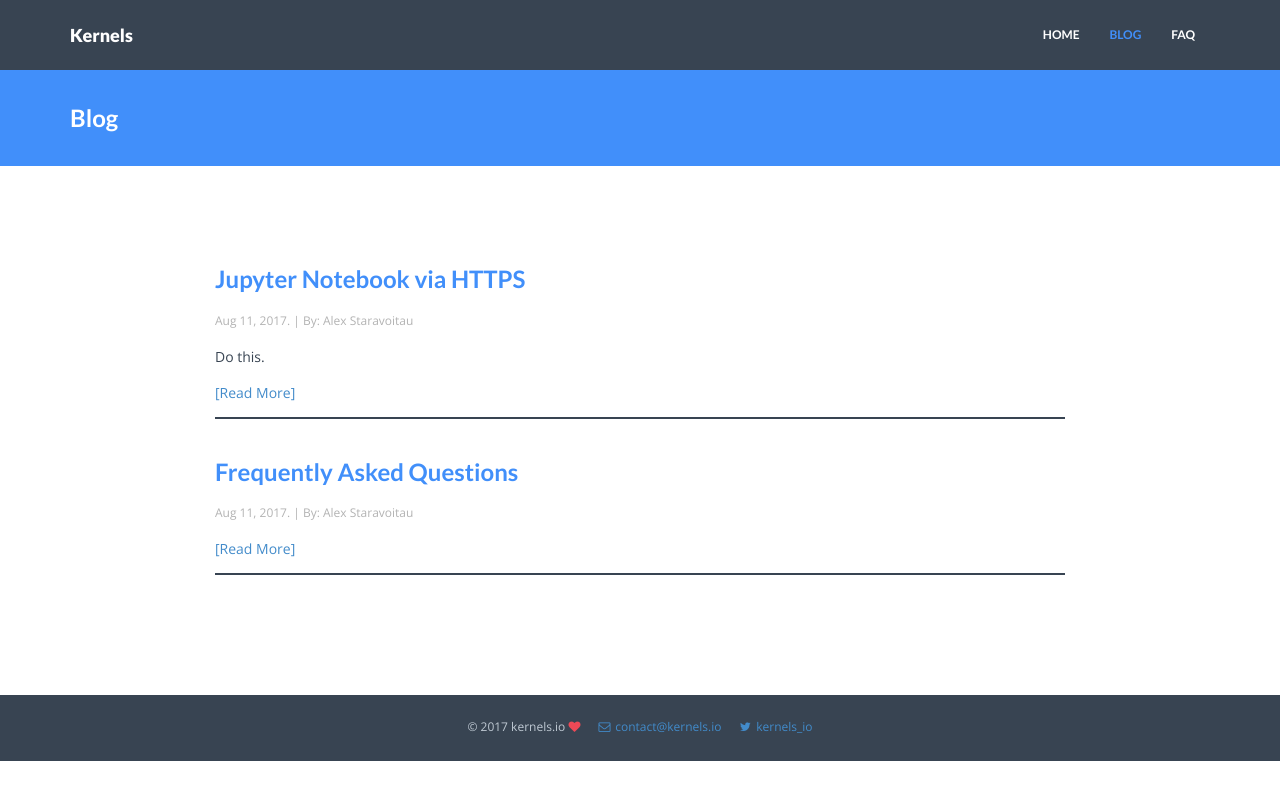
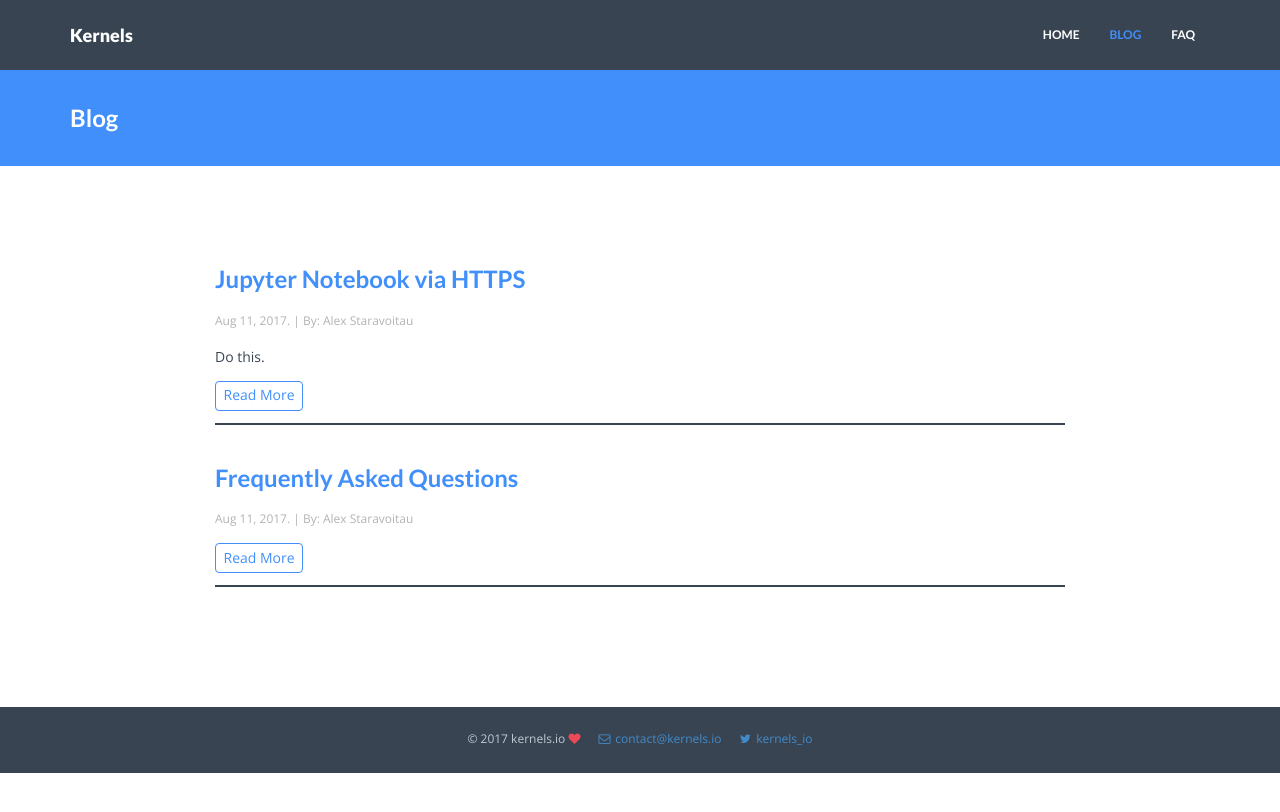
Before and after one commit to test-juno-sh/juno-website-test, a Jekyll site: the page built from blog.html, in a window 1280 px wide. Shown: the top 812 px of the page. Built offline with Jekyll 4.4.1, drawn with Linux system fonts in a browser that asks for light colours; nearby versions of some CDN libraries.

Commit message:
Use designated style for the excerpt button.

```diff
--- a/blog.html
+++ b/blog.html
@@ -17,12 +17,11 @@ permalink: /blog/
             <a href="{{ post.url | prepend: site.baseurl }}"><h3 class="ctitle">{{ post.title }}</h3></a>
             <p><csmall>{{ post.date | date: "%b %-d, %Y" }}. | By: {{ post.author }}</csmall></p>
             {{ post.excerpt }}
-            <p><a href="{{ post.url | prepend: site.baseurl }}">[Read More]</a></p>
+            <p><a href="{{ post.url | prepend: site.baseurl }}" class="btn btn-read-more">Read More</a></p>
             <div class="hline"></div>
 
             <div class="spacing"></div>
         {% endfor %}
 
-
     </div><! --/row -->
 </div><! --/container -->
```
